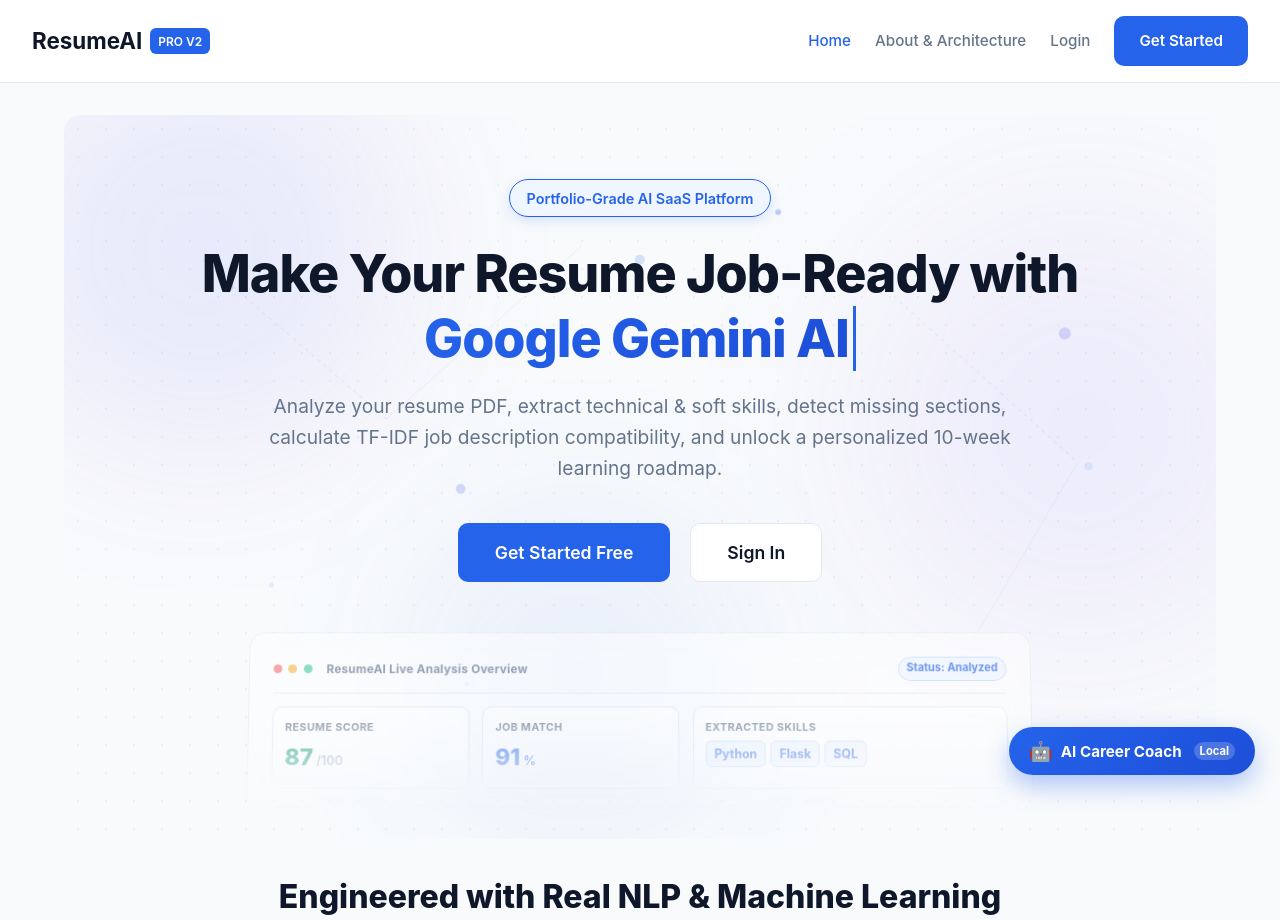
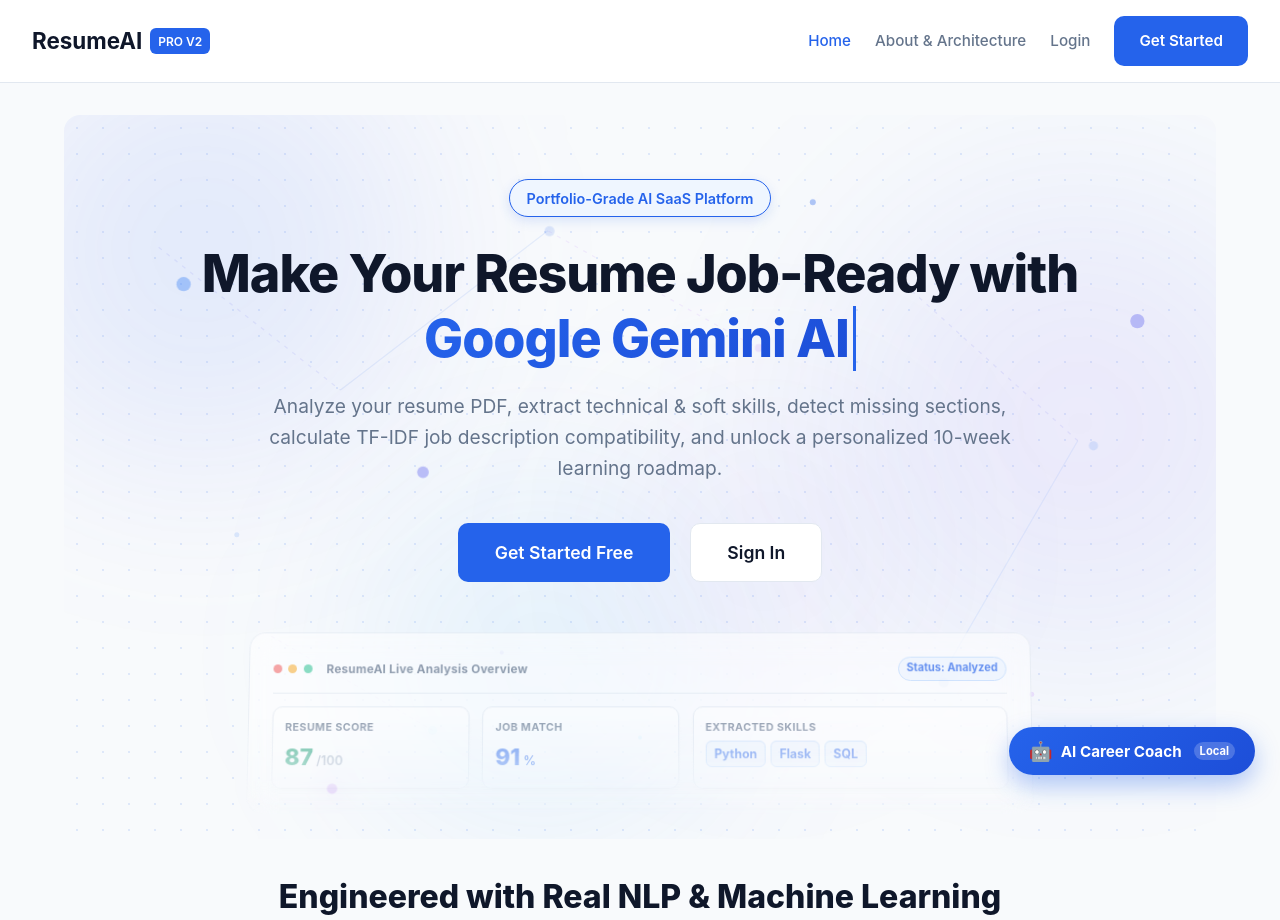
Before and after one commit to Sandeep798512/resume-ai-analyzer, a Flask app: page / in a window 1280 px wide. Shown: the top 920 px of the page. Run offline with Flask 3, Linux system fonts and the light colour scheme; some libraries are stand-ins or nearby versions.

Commit message:
style: Further refine luminous ambient AI background and data-flow neural SVG nodes

```diff
--- a/templates/index.html
+++ b/templates/index.html
@@ -21,82 +21,107 @@
 
     /* Ambient Hero Background Animations */
     @keyframes floatBlob1 {
-        0% { transform: translate(0px, 0px) scale(1); }
-        50% { transform: translate(25px, 20px) scale(1.05); }
-        100% { transform: translate(-15px, -10px) scale(0.95); }
+        0% { transform: translate(0px, 0px) scale(1) rotate(0deg); }
+        50% { transform: translate(30px, 25px) scale(1.08) rotate(5deg); }
+        100% { transform: translate(-20px, -15px) scale(0.94) rotate(-5deg); }
     }
 
     @keyframes floatBlob2 {
-        0% { transform: translate(0px, 0px) scale(1); }
-        50% { transform: translate(-30px, 25px) scale(1.08); }
-        100% { transform: translate(20px, -15px) scale(0.96); }
+        0% { transform: translate(0px, 0px) scale(1) rotate(0deg); }
+        50% { transform: translate(-35px, 30px) scale(1.10) rotate(-6deg); }
+        100% { transform: translate(25px, -20px) scale(0.95) rotate(4deg); }
     }
 
     @keyframes floatBlob3 {
         0% { transform: translate(0px, 0px) scale(1); }
-        50% { transform: translate(20px, -25px) scale(1.04); }
-        100% { transform: translate(-25px, 15px) scale(0.98); }
+        50% { transform: translate(25px, -30px) scale(1.06); }
+        100% { transform: translate(-30px, 20px) scale(0.97); }
+    }
+
+    @keyframes floatBlob4 {
+        0% { transform: translate(0px, 0px) scale(0.95); }
+        50% { transform: translate(-20px, -20px) scale(1.08); }
+        100% { transform: translate(15px, 25px) scale(1); }
     }
 
     @keyframes pulseNode {
-        0%, 100% { opacity: 0.18; transform: scale(1); }
-        50% { opacity: 0.45; transform: scale(1.25); }
+        0%, 100% { opacity: 0.22; transform: scale(1); }
+        50% { opacity: 0.65; transform: scale(1.3); }
+    }
+
+    @keyframes dashFlow {
+        from { stroke-dashoffset: 40; }
+        to { stroke-dashoffset: 0; }
     }
 
     @keyframes floatParticle {
-        0% { transform: translateY(0px); opacity: 0.2; }
-        50% { transform: translateY(-12px); opacity: 0.5; }
-        100% { transform: translateY(0px); opacity: 0.2; }
+        0% { transform: translateY(0px); opacity: 0.25; }
+        50% { transform: translateY(-15px); opacity: 0.6; }
+        100% { transform: translateY(0px); opacity: 0.25; }
     }
 
     .hero-section-wrapper {
         position: relative;
         overflow: hidden;
         background-color: var(--background);
-        background-image: radial-gradient(rgba(148, 163, 184, 0.12) 1.5px, transparent 1.5px);
-        background-size: 28px 28px;
+        background-image: radial-gradient(rgba(37, 99, 235, 0.12) 1.5px, transparent 1.5px);
+        background-size: 26px 26px;
         border-radius: var(--radius-lg);
         margin-bottom: 2rem;
     }
 
     .hero-blob-1 {
         position: absolute;
-        top: -120px;
-        left: -120px;
-        width: 480px;
-        height: 480px;
-        background: radial-gradient(circle, rgba(59, 130, 246, 0.12) 0%, rgba(147, 51, 234, 0.07) 55%, transparent 70%);
-        filter: blur(70px);
+        top: -140px;
+        left: -140px;
+        width: 520px;
+        height: 520px;
+        background: radial-gradient(circle, rgba(59, 130, 246, 0.14) 0%, rgba(99, 102, 241, 0.08) 55%, transparent 70%);
+        filter: blur(80px);
         border-radius: 50%;
-        animation: floatBlob1 22s ease-in-out infinite alternate;
+        animation: floatBlob1 24s ease-in-out infinite alternate;
         pointer-events: none;
         z-index: 0;
     }
 
     .hero-blob-2 {
         position: absolute;
-        top: 5%;
-        right: -140px;
-        width: 520px;
-        height: 520px;
-        background: radial-gradient(circle, rgba(99, 102, 241, 0.11) 0%, rgba(168, 85, 247, 0.06) 55%, transparent 70%);
-        filter: blur(80px);
+        top: 2%;
+        right: -160px;
+        width: 560px;
+        height: 560px;
+        background: radial-gradient(circle, rgba(168, 85, 247, 0.12) 0%, rgba(37, 99, 235, 0.07) 55%, transparent 70%);
+        filter: blur(90px);
         border-radius: 50%;
-        animation: floatBlob2 26s ease-in-out infinite alternate;
+        animation: floatBlob2 28s ease-in-out infinite alternate;
         pointer-events: none;
         z-index: 0;
     }
 
     .hero-blob-3 {
         position: absolute;
-        bottom: -60px;
-        left: 25%;
-        width: 420px;
-        height: 420px;
-        background: radial-gradient(circle, rgba(37, 99, 235, 0.09) 0%, rgba(59, 130, 246, 0.04) 55%, transparent 70%);
-        filter: blur(65px);
+        bottom: -70px;
+        left: 20%;
+        width: 460px;
+        height: 460px;
+        background: radial-gradient(circle, rgba(56, 189, 248, 0.11) 0%, rgba(59, 130, 246, 0.05) 55%, transparent 70%);
+        filter: blur(75px);
         border-radius: 50%;
-        animation: floatBlob3 20s ease-in-out infinite alternate;
+        animation: floatBlob3 22s ease-in-out infinite alternate;
+        pointer-events: none;
+        z-index: 0;
+    }
+
+    .hero-blob-4 {
+        position: absolute;
+        top: 35%;
+        left: 45%;
+        width: 380px;
+        height: 380px;
+        background: radial-gradient(circle, rgba(147, 51, 234, 0.07) 0%, rgba(99, 102, 241, 0.04) 55%, transparent 70%);
+        filter: blur(85px);
+        border-radius: 50%;
+        animation: floatBlob4 30s ease-in-out infinite alternate;
         pointer-events: none;
         z-index: 0;
     }
@@ -104,14 +129,14 @@
     .hero-preview-card {
         width: 100%;
         max-width: 800px;
-        background: rgba(255, 255, 255, 0.75);
-        backdrop-filter: blur(12px);
-        -webkit-backdrop-filter: blur(12px);
-        border: 1px solid rgba(226, 232, 240, 0.85);
+        background: rgba(255, 255, 255, 0.78);
+        backdrop-filter: blur(14px);
+        -webkit-backdrop-filter: blur(14px);
+        border: 1px solid rgba(226, 232, 240, 0.9);
         border-radius: 16px;
         padding: 1.5rem;
         box-shadow: 0 20px 40px -15px rgba(15, 23, 42, 0.08);
-        opacity: 0.65;
+        opacity: 0.68;
         transform: perspective(1000px) rotateX(3deg) scale(0.98);
         mask-image: linear-gradient(to bottom, rgba(0,0,0,1) 45%, rgba(0,0,0,0) 100%);
         -webkit-mask-image: linear-gradient(to bottom, rgba(0,0,0,1) 45%, rgba(0,0,0,0) 100%);
@@ -120,44 +145,51 @@
     }
 
     @media (max-width: 992px) {
-        .hero-blob-1, .hero-blob-2 { width: 320px; height: 320px; filter: blur(50px); }
+        .hero-blob-1, .hero-blob-2 { width: 340px; height: 340px; filter: blur(55px); }
         .hero-preview-card { opacity: 0.45; transform: scale(0.95); }
     }
 
     @media (max-width: 768px) {
-        .hero-blob-3 { display: none; }
+        .hero-blob-3, .hero-blob-4 { display: none; }
         .hero-preview-card { display: none; }
     }
 </style>
 
-<!-- Hero Container Wrapper with Ambient Background -->
+<!-- Hero Container Wrapper with Enhanced Ambient AI Background -->
 <div class="hero-section-wrapper">
-    <!-- Ambient Gradient Blobs -->
+    <!-- Luminous Soft Gradient Blobs -->
     <div class="hero-blob-1"></div>
     <div class="hero-blob-2"></div>
     <div class="hero-blob-3"></div>
+    <div class="hero-blob-4"></div>
 
-    <!-- Neural Network Nodes & Faint Connecting Lines (SVG Overlay) -->
-    <svg style="position: absolute; inset: 0; width: 100%; height: 100%; pointer-events: none; z-index: 1; opacity: 0.55;" xmlns="http://www.w3.org/2000/svg">
-        <!-- Connecting Faint Lines -->
-        <line x1="12%" y1="20%" x2="28%" y2="42%" stroke="rgba(99, 102, 241, 0.15)" stroke-dasharray="4 4" stroke-width="1.2"/>
-        <line x1="28%" y1="42%" x2="45%" y2="18%" stroke="rgba(37, 99, 235, 0.12)" stroke-width="1"/>
-        <line x1="72%" y1="25%" x2="88%" y2="48%" stroke="rgba(99, 102, 241, 0.15)" stroke-dasharray="4 4" stroke-width="1.2"/>
-        <line x1="88%" y1="48%" x2="78%" y2="75%" stroke="rgba(59, 130, 246, 0.12)" stroke-width="1"/>
+    <!-- Neural Network SVG Nodes & Interconnected Lines (SVG Overlay) -->
+    <svg style="position: absolute; inset: 0; width: 100%; height: 100%; pointer-events: none; z-index: 1; opacity: 0.6;" xmlns="http://www.w3.org/2000/svg">
+        <!-- Connecting Data-Flow Lines -->
+        <line x1="8%" y1="18%" x2="24%" y2="38%" stroke="rgba(99, 102, 241, 0.18)" stroke-dasharray="4 6" stroke-width="1.3" style="animation: dashFlow 20s linear infinite;"/>
+        <line x1="24%" y1="38%" x2="42%" y2="16%" stroke="rgba(37, 99, 235, 0.15)" stroke-width="1.2"/>
+        <line x1="42%" y1="16%" x2="60%" y2="32%" stroke="rgba(168, 85, 247, 0.15)" stroke-dasharray="4 6" stroke-width="1.2" style="animation: dashFlow 25s linear infinite;"/>
+        <line x1="72%" y1="22%" x2="88%" y2="45%" stroke="rgba(99, 102, 241, 0.18)" stroke-dasharray="4 6" stroke-width="1.3" style="animation: dashFlow 18s linear infinite;"/>
+        <line x1="88%" y1="45%" x2="76%" y2="78%" stroke="rgba(59, 130, 246, 0.15)" stroke-width="1.2"/>
+        <line x1="18%" y1="72%" x2="32%" y2="85%" stroke="rgba(147, 51, 234, 0.14)" stroke-dasharray="4 4" stroke-width="1.1"/>
 
-        <!-- Neural Nodes with Subtle Pulse -->
-        <circle cx="12%" cy="20%" r="5" fill="#3b82f6" style="animation: pulseNode 5s ease-in-out infinite alternate;"/>
-        <circle cx="28%" cy="42%" r="4" fill="#6366f1" style="animation: pulseNode 4s ease-in-out infinite alternate 1s;"/>
-        <circle cx="45%" cy="18%" r="4.5" fill="#2563eb" style="animation: pulseNode 6s ease-in-out infinite alternate 2s;"/>
-        <circle cx="72%" cy="25%" r="5" fill="#6366f1" style="animation: pulseNode 4.5s ease-in-out infinite alternate 0.5s;"/>
-        <circle cx="88%" cy="48%" r="4" fill="#3b82f6" style="animation: pulseNode 5.5s ease-in-out infinite alternate 1.5s;"/>
-        <circle cx="78%" cy="75%" r="4.5" fill="#2563eb" style="animation: pulseNode 4s ease-in-out infinite alternate 2.5s;"/>
+        <!-- Neural Graph Nodes with Gentle Pulsing -->
+        <circle cx="8%" cy="18%" r="5.5" fill="#3b82f6" style="animation: pulseNode 4.5s ease-in-out infinite alternate;"/>
+        <circle cx="24%" cy="38%" r="4.5" fill="#6366f1" style="animation: pulseNode 3.8s ease-in-out infinite alternate 0.8s;"/>
+        <circle cx="42%" cy="16%" r="5" fill="#2563eb" style="animation: pulseNode 5.2s ease-in-out infinite alternate 1.6s;"/>
+        <circle cx="60%" cy="32%" r="4" fill="#a855f7" style="animation: pulseNode 4.2s ease-in-out infinite alternate 2.2s;"/>
+        <circle cx="72%" cy="22%" r="5.5" fill="#6366f1" style="animation: pulseNode 4s ease-in-out infinite alternate 0.4s;"/>
+        <circle cx="88%" cy="45%" r="4.5" fill="#3b82f6" style="animation: pulseNode 5s ease-in-out infinite alternate 1.2s;"/>
+        <circle cx="76%" cy="78%" r="5" fill="#2563eb" style="animation: pulseNode 4.4s ease-in-out infinite alternate 2s;"/>
+        <circle cx="18%" cy="72%" r="4" fill="#9333ea" style="animation: pulseNode 3.6s ease-in-out infinite alternate 1s;"/>
+        <circle cx="32%" cy="85%" r="4.5" fill="#38bdf8" style="animation: pulseNode 4.8s ease-in-out infinite alternate 1.8s;"/>
 
-        <!-- Tiny Low-Opacity Particles -->
-        <circle cx="18%" cy="65%" r="2.5" fill="#3b82f6" opacity="0.3" style="animation: floatParticle 7s ease-in-out infinite;"/>
-        <circle cx="35%" cy="80%" r="2" fill="#6366f1" opacity="0.25" style="animation: floatParticle 9s ease-in-out infinite 1s;"/>
-        <circle cx="62%" cy="15%" r="3" fill="#2563eb" opacity="0.35" style="animation: floatParticle 8s ease-in-out infinite 2s;"/>
-        <circle cx="82%" cy="82%" r="2" fill="#3b82f6" opacity="0.3" style="animation: floatParticle 6s ease-in-out infinite 0.5s;"/>
+        <!-- Tiny Low-Opacity Ambient Floating Particles -->
+        <circle cx="15%" cy="58%" r="2.5" fill="#3b82f6" opacity="0.35" style="animation: floatParticle 6.5s ease-in-out infinite;"/>
+        <circle cx="38%" cy="76%" r="2" fill="#6366f1" opacity="0.3" style="animation: floatParticle 8.5s ease-in-out infinite 1.2s;"/>
+        <circle cx="65%" cy="14%" r="3" fill="#2563eb" opacity="0.4" style="animation: floatParticle 7.5s ease-in-out infinite 2.2s;"/>
+        <circle cx="84%" cy="80%" r="2.5" fill="#a855f7" opacity="0.35" style="animation: floatParticle 6s ease-in-out infinite 0.6s;"/>
+        <circle cx="50%" cy="88%" r="2" fill="#38bdf8" opacity="0.3" style="animation: floatParticle 9s ease-in-out infinite 1.5s;"/>
     </svg>
 
     <!-- Main Hero Content Area -->
```
